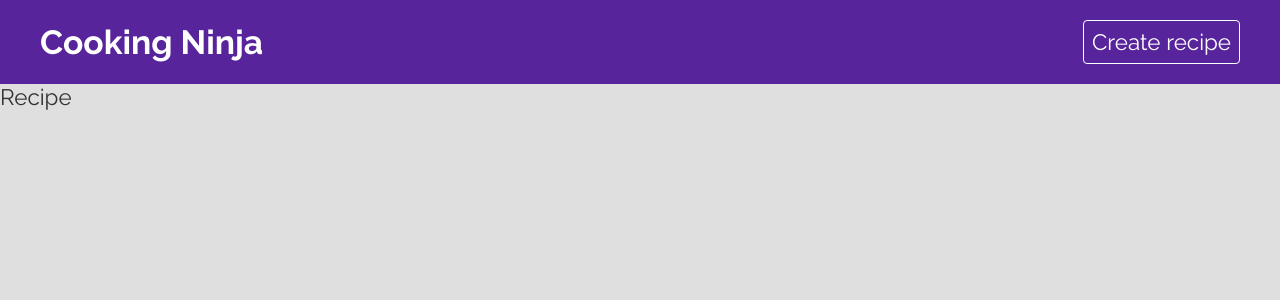
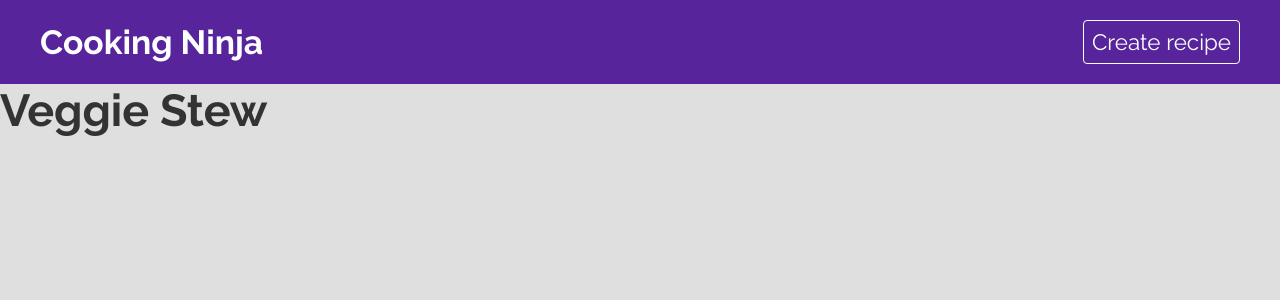
Before and after one commit to wbryceangell/cooking-ninja, a React (Create React App) app: page /recipes/1 in a window 1280 px wide. Shown: the top 300 px of the page. Built offline with nearby package versions, Linux system fonts and the light colour scheme; data requests are answered from the project's data file.

Commit message:
fetch recipe on recipe page

```diff
--- a/src/pages/recipe/Recipe.tsx
+++ b/src/pages/recipe/Recipe.tsx
@@ -1,9 +1,24 @@
+import { useParams } from "react-router-dom";
+import useFetch from "../../hooks/useFetch";
+import { RecipeData } from "../../types";
 import "./Recipe.css";
 
-interface Props {}
+type Props = {};
 
 const Recipe: React.FC<Props> = ({}) => {
-  return <div>Recipe</div>;
+  const { id } = useParams<{ id: string }>();
+  const {
+    data: recipe,
+    isPending,
+    error,
+  } = useFetch<RecipeData>(`http://localhost:3001/recipes/${id}`);
+  return (
+    <div className="recipe">
+      {error && <p className="error">{error.message}</p>}
+      {isPending && <p className="loading">Loading...</p>}
+      {recipe && <h1>{recipe.title}</h1>}
+    </div>
+  );
 };
 
 export default Recipe;
```
